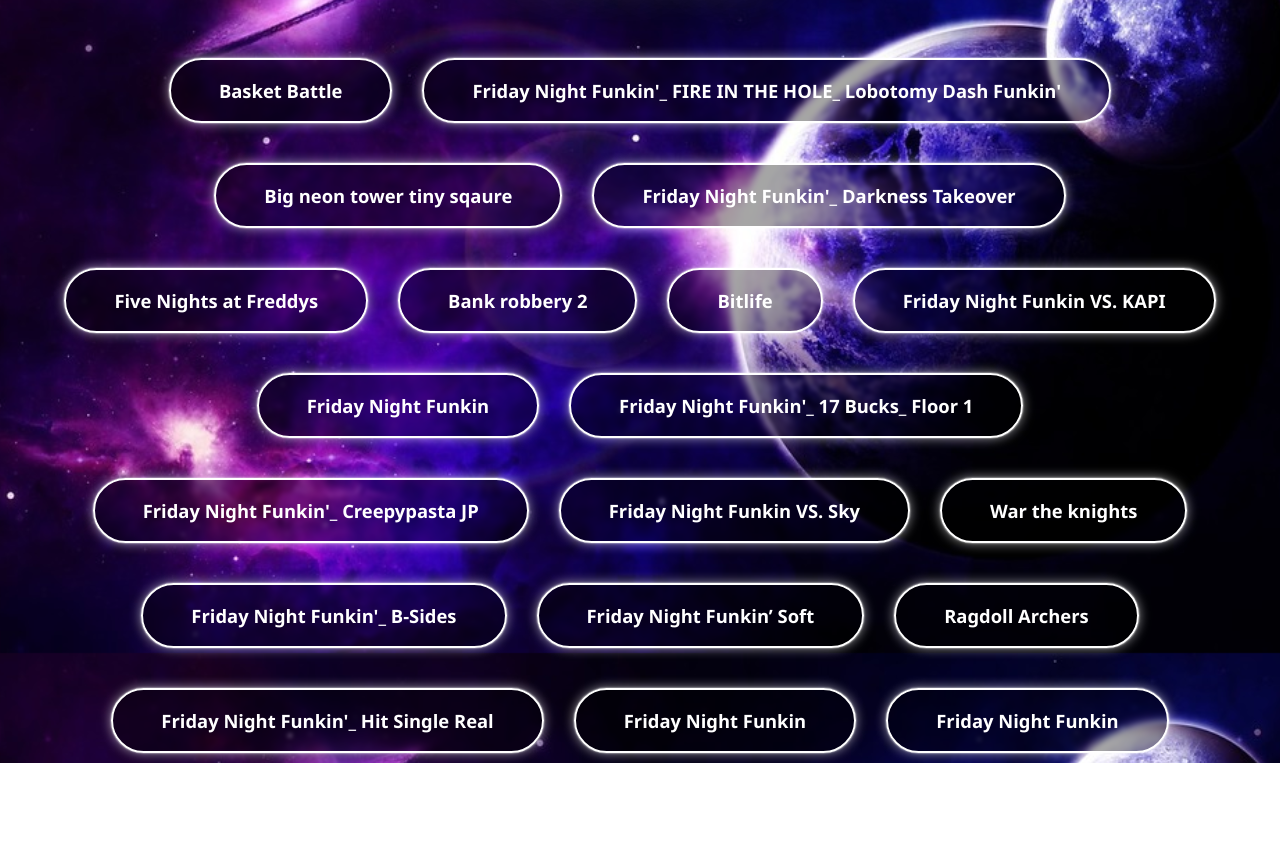
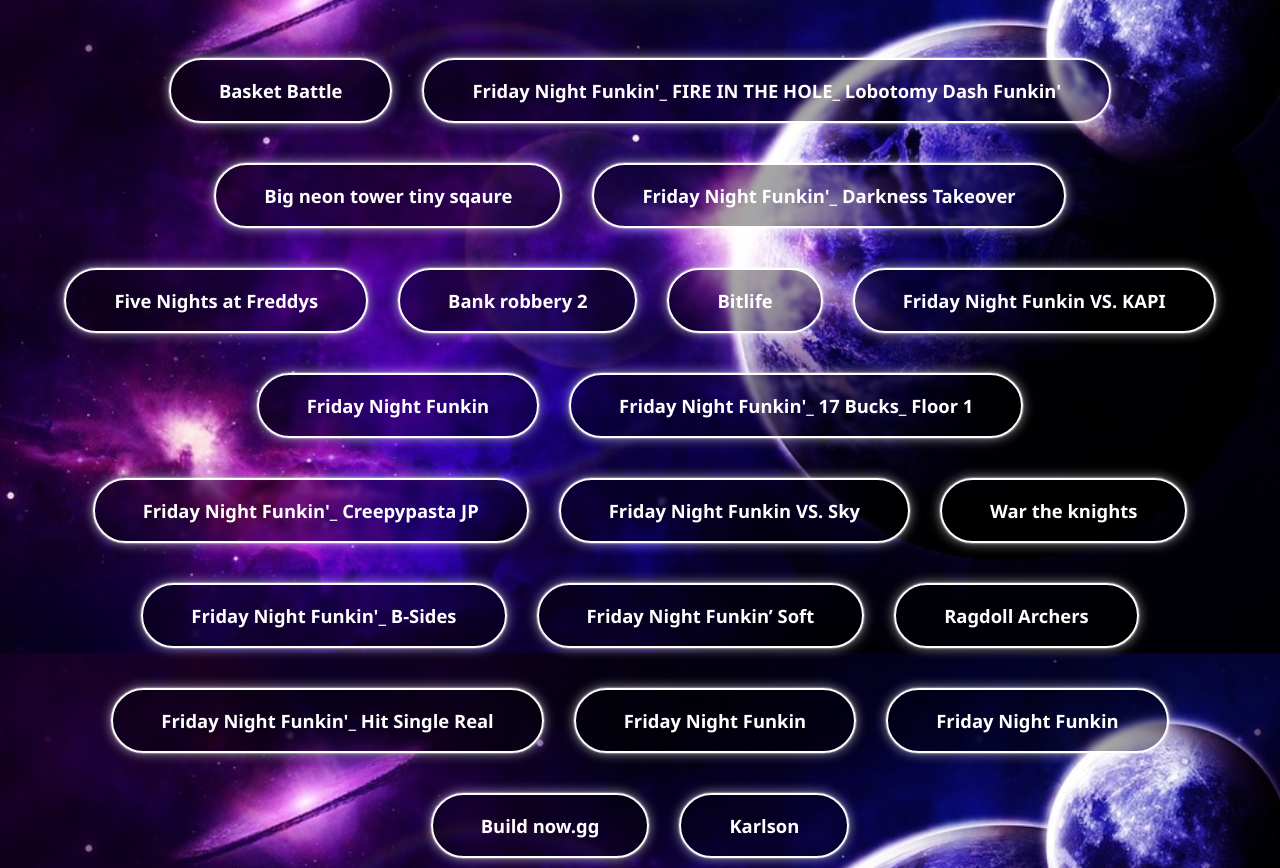
Before and after one commit to ELEAHIM/ELEAHIM-SITE, a plain HTML site: page index.html in a window 1280 px wide. Shown: the part 147-1015 px from the top of the page. Before the commit the page ends 910 px from the top, so only its background shows below. Drawn offline with Linux system fonts and the light colour scheme.

Commit message:
so I added two new games
YEEEESH

```diff
--- a/index.html
+++ b/index.html
@@ -85,6 +85,10 @@
   <a href="Games/Friday Night Funkin'_ Hit Single Real.html" class="neon-btn">Friday Night Funkin'_ Hit Single Real</a>
   <a href="Games/Friday Night Funkin.html" class="neon-btn">Friday Night Funkin</a>
   <a href="Games/Friday Night Funkin.html" class="neon-btn">Friday Night Funkin</a>
+  <a href="Games/BuildNow.gg" class="neon-btn">Build now.gg</a>
+  <a href="Games/karlson" class="neon-btn">Karlson</a>
+
+
 
     <!-- Add as many buttons as you'd like, they will wrap to new lines as necessary -->
   </div>
```
